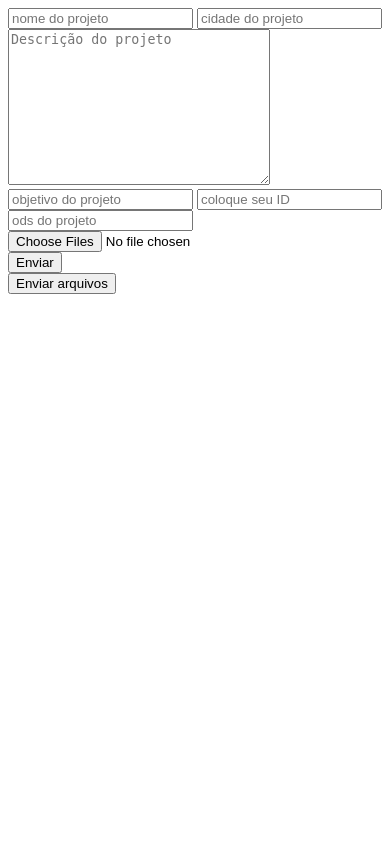
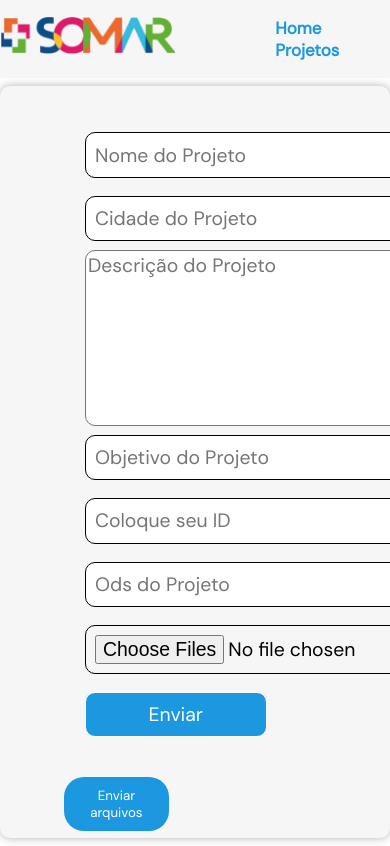
Before and after one commit to Discipulos-do-G-A-S/SENAC-DOJO-2023, a PHP site: page /views/inserirProjeto.html in a window 390 px wide; the page is wider, and only the part inside the window is pictured. Before the commit the page ends 294 px from the top of that part, so only its background shows below. Run offline with PHP 8.4, Linux system fonts and the light colour scheme; some libraries are stand-ins or nearby versions.

Commit message:
subindo versão estilizada, pronta
retirar tag de formulário do inserirProjeto

criar função para fazer requisição por post dos dados do projeto

atualizar css para botões da tela de inserirProjeto

```diff
--- a/Banco de dados/sb_somar.sql
+++ b/Banco de dados/sb_somar.sql
@@ -69,6 +69,7 @@ select * from projetos_com_parceiros;
 select * from projetos where login_criador_projeto = 1;
 select * from projetos where ods_id = 15;
 delete from projetos where id_projetos = 1;
+delete  from logins where id_logins =2;
 delete  from logins where id_logins = 2;
 drop database db_projetos_somar;
 drop table projetos;
--- a/public/stylesheets/footer.css
+++ b/public/stylesheets/footer.css
@@ -47,7 +47,6 @@ footer
 .footer__container__content li{
     list-style: none;
     font-size: 1.85vh;
-    text-align: center;
 }
 
 @media (max-width: 1251px) {
--- a/public/stylesheets/index.css
+++ b/public/stylesheets/index.css
@@ -21,7 +21,7 @@
     align-items: center;
     max-width: 85rem;
     text-align: center;
-    margin: 2% 0;
+    margin: 3.5% 0;
    }
 
    .texto {
@@ -35,4 +35,140 @@
    .containerTexto {
     max-width: 85rem;
     margin: auto;
+    padding: 0 10%;
    }
+
+   @import url('https://fonts.googleapis.com/css2?family=DM+Sans&display=swap');
+*
+{
+  font-family: 'DM Sans', sans-serif;
+}
+
+header
+{
+  background-color: #F6F6F6;
+  width: 100%;
+  padding: 2vh 0;
+}
+
+.container-header {
+    display: flex;
+    max-width: 85rem;
+    margin: auto;
+    justify-content: space-between;
+    align-items: center;
+}
+
+.logo-header img {
+    width: 70%;
+}
+
+.container-header a
+{
+  color: #1B98E0;
+  text-decoration: none;
+  font-size: 2.0vh;
+  font-weight: bold;
+  padding-right: 25px;
+}
+
+.login-button
+{
+  background-color: #1B98E0;
+  color: #fff;
+  border: none;
+  padding: 0.8rem 2rem;
+  border-radius: 5px;
+  font-size: 2.0vh;
+  cursor: pointer;
+  font-weight: bold;
+  transition: 0.2s ease-in-out;
+}
+
+.login-button:hover
+{
+  background-color: #1479A9;
+  opacity: 1;
+}
+
+.hover-underline-animation
+{
+  display: inline-block;
+  position: relative;
+  color: #0087ca;
+}
+
+.hover-underline-animation::after
+{
+  content: '';
+  position: absolute;
+  width: 75%;
+  transform: scaleX(0);
+  height: 2px;
+  bottom: 0;
+  left: 0;
+  background-color: #0087ca;
+  transform-origin: bottom right;
+  transition: transform 0.25s ease-out;
+}
+
+.hover-underline-animation:hover::after
+{
+  transform: scaleX(1);
+  transform-origin: bottom left;
+}
+
+footer
+{
+    background-color: #F6F6F6;
+    text-align: start;
+    width: auto;
+}
+
+.footer__container {
+    margin: auto;
+    display: flex;
+    align-items: center;
+    justify-content: space-between;
+    max-width: 85rem;
+}
+
+.footer__container__left{
+    width: auto;
+}
+
+.footer__container__left__logo {
+    width: 60%;
+}
+
+.footer__container__left__icons {
+    display: flex;
+    list-style: none;
+    padding: 0 5%;
+}
+
+.footer__container__left__icons li{
+    margin: 0 2%;
+    padding: 0;
+}
+
+.footer__container__left__icons img{
+    width: 100%;
+}
+
+.footer__container__content h1{
+    font-size: 2.8vh;
+    color: #1B98E0;
+}
+
+.footer__container__content li{
+    list-style: none;
+    font-size: 1.85vh;
+}
+
+@media (max-width: 1251px) {
+    .footer__container__content li{
+        text-align: auto;
+        display: flex;
+    }
+}
--- /dev/null
+++ b/public/stylesheets/inserirProjeto.css
@@ -0,0 +1,89 @@
+@import url('https://fonts.googleapis.com/css2?family=DM+Sans&display=swap');
+*
+{
+  font-family: 'DM Sans', sans-serif;
+}
+
+body
+{
+    margin: 0;
+    padding: 0;
+}
+
+.projeto-container
+{
+    max-width: 60rem;
+    background-color: #F6F6F6;
+    margin: 2% auto;
+    box-shadow: 0 0 10px rgba(0, 0, 0, 0.3);
+    border-radius: 10px;
+    padding: 2%;
+}
+
+.projeto-form-container
+{
+    text-align: center;
+    padding: 30px;
+}
+
+.form-projeto
+{
+    width: 70%;
+    margin: auto;
+    display: grid;
+}
+
+.divBotao
+{
+    width: 70%;
+    margin: auto;
+    display: grid;
+}
+
+.form-projeto input
+{
+    margin: 2% 0;
+    padding: 2%;
+    border-radius: 10px;
+    border: 0.3px;
+    border-style: solid;
+    font-size: 2.3vh
+}
+
+textarea
+{
+    border-radius: 10px;
+}
+
+textarea::placeholder
+{
+    font-size: 2.3vh;
+}
+
+
+.enviar
+{
+  width: 40%;
+  padding: 10px;
+  margin-top: 80px;
+  border: none;
+  border-radius: 20px;
+  background-color: #1B98E0;
+  color: #fff;
+  cursor: pointer;
+  margin-left: 12px;
+  margin-right: 12px;
+  transition: 0.2s ease-in-out;
+}
+
+#upload
+{
+  width: 40%;
+  padding: 10px;
+  border: none;
+  border-radius: 20px;
+  background-color: #1B98E0;
+  color: #fff;
+  cursor: pointer;
+  transition: 0.2s ease-in-out;
+}
--- a/public/stylesheets/login.css
+++ b/public/stylesheets/login.css
@@ -10,9 +10,8 @@ body
     padding: 0;
 }
 
-.space
-{
-    height: 100px;
+.login-container {
+  padding: 5%;
 }
 
 .login-form-container
--- a/views/inserirProjeto.html
+++ b/views/inserirProjeto.html
@@ -5,21 +5,39 @@
     <meta charset="UTF-8">
     <meta http-equiv="X-UA-Compatible" content="IE=edge">
     <meta name="viewport" content="width=device-width, initial-scale=1.0">
+    <link rel="stylesheet" href="../public/stylesheets/inserirProjeto.css">
+    <link rel="stylesheet" href="../public/stylesheets/index.css">
+    <script type="text/javascript" src="../JavaScript/app.js"></script>
     <title>InserirProjeto</title>
 </head>
 
 <body>
-    <form action="../controllers/controllerProjeto.php" method="post">
-        <input type="text" name="nomeProjeto" id="nomeProjeto" placeholder="nome do projeto">
-        <input type="text" name="cidadeProjeto" id="" placeholder="cidade do projeto">
-        <textarea name="descricaoProjeto" id="" cols="30" rows="10" placeholder="Descrição do projeto"></textarea>
-        <input type="text" name="objetivoProjeto" id="" placeholder="objetivo do projeto">
-        <input type="number" name="id" id="" placeholder="coloque seu ID">
-        <input type="number" name="ods" id="" placeholder="ods do projeto">
-        <input type="file" id="photo" multiple accept="image/*, video/*" /></br>
-        <input type="submit" value="Enviar">
+    <header>
+        <div class="container-header">
+            <a href="../index.html" class="logo-header"><img src="../public/img/logo.png"></a>
+            <div class="container-header-right">
+                <a href="../index.html" class="hover-underline-animation">Home</a>
+                <a href="../views/ods.html" class="hover-underline-animation">Projetos</a>
+            </div>
+        </div>
+    </header>
+    <div class="projeto-container">
+    <div class="projeto-form-container">
+    <form class="form-projeto" action="../controllers/controllerProjeto.php" method="post">
+        <input type="text" name="nomeProjeto" id="nomeProjeto" placeholder="Nome do Projeto">
+        <input type="text" name="cidadeProjeto" id="" placeholder="Cidade do Projeto">
+        <textarea name="descricaoProjeto" id="" cols="30" rows="10" placeholder="Descrição do Projeto"></textarea>
+        <input type="text" name="objetivoProjeto" id="" placeholder="Objetivo do Projeto">
+        <input type="number" name="id" id="" placeholder="Coloque seu ID">
+        <input type="number" name="ods" id="" placeholder="Ods do Projeto">
+        <input type="file" id="photo" multiple accept="image/*, video/*" />
+        <input class="enviar" type="submit" value="Enviar">
     </form>
+    </div>
+    <div class="divBotao">
     <button id="upload" onclick="uploadImage()">Enviar arquivos</button>
+    </div>
+    </div>
     <script src="https://www.gstatic.com/firebasejs/7.7.0/firebase-app.js"></script>
     <script src="https://www.gstatic.com/firebasejs/7.7.0/firebase-storage.js"></script>
     <script src="../JavaScript/inserirImagen.js"></script>
--- a/views/login.html
+++ b/views/login.html
@@ -10,7 +10,6 @@
 </head>
 <body>
   <div include-html="../assets/header.html"></div>
-  <div class="space"></div>
   <div class="login-container">
     <div class="login-form-container">
         <h1>Login</h1>
@@ -18,11 +17,10 @@
             <input type="text" id="cpf" name="cpf" placeholder="CPF *">
             <input type="password" id="senha" name="senha" placeholder="Senha *">
             <button type="submit">Login</button>
-            <button type="submit" onclick="window.location.href='cadastro.html';">Cadastrar</button>
+            <button  onclick="window.location.href='cadastro.html';">Cadastrar</button>
         </form>
     </div>
   </div>
-  <div class="space"></div>
   <div include-html="../assets/footer.html"></div>
   <script>
     includeHTML();
```
Also changed, not shown: index.html (+60 -5 lines), public/stylesheets/ods.css (+35 -6 lines), views/ods.html (+5 -19 lines).
